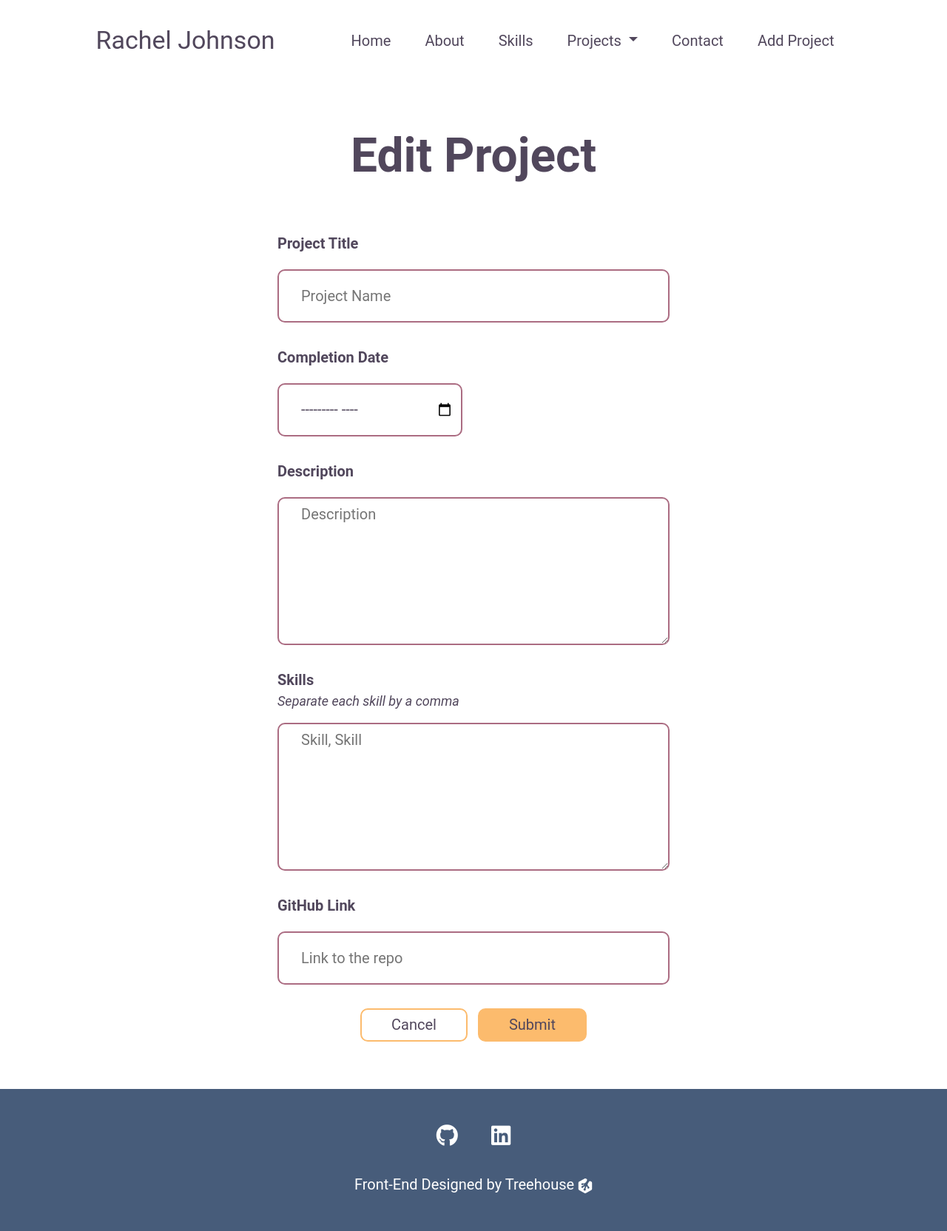
After one commit to rachelktyjohnson/treehouse-py-project5, a Flask app: template templates/project_edit.html in a window 1280 px wide. The commit adds this page. Shown: the whole page at 74% size. Run offline with Flask 2, Linux system fonts and the light colour scheme; the template is opened without the code that fills it, so the values that code supplies are empty.

Commit message:
Add edit project functionality

```diff
--- a/app.py
+++ b/app.py
@@ -1,5 +1,6 @@
 from flask import (render_template, request, redirect, url_for)
 from models import db, Project, app
+import datetime
 
 
 @app.context_processor
@@ -20,20 +21,30 @@ def about():
 
 @app.route('/projects/new')
 def project_new():
-    return render_template('projectform.html')
+    return render_template('project_add.html')
 
 
 @app.route('/projects/<project_id>')
 def project_view(project_id):
     project = Project.query.get_or_404(project_id)
     project.skills_list = project.skills.split(',')
-
     return render_template('detail.html', project=project)
 
 
-@app.route('/projects/<project_id>/edit')
+@app.route('/projects/<project_id>/edit', methods=['GET', 'POST'])
 def project_edit(project_id):
-    return render_template('projectform.html')
+    project = Project.query.get_or_404(project_id)
+    if request.form:
+        project.title = request.form['title']
+        year = request.form['date'][0:4]
+        month = request.form['date'][5:7]
+        project.date = datetime.datetime.strptime(f'{year}/{month}/01', '%Y/%m/%d')
+        project.description = request.form['desc']
+        project.skills = request.form['skills']
+        project.repo = request.form['github']
+        db.session.commit()
+        return redirect(url_for('project_view', project_id=project.id))
+    return render_template('project_edit.html', project=project)
 
 
 @app.route("/projects/<project_id>/delete")
--- a/templates/detail.html
+++ b/templates/detail.html
@@ -5,7 +5,7 @@
 {% block content %}
     <section class="header">
         <h1>{{ project.title }}</h1>
-        <p>{{ project.date.strftime("%m/%d/%Y") }}</p>
+        <p>{{ project.date.strftime("%B %Y") }}</p>
         <a target="_blank" href="{{project.repo}}" class="github-btn">
             <i class="fab fa-github"></i>
             View on GitHub
@@ -27,7 +27,7 @@
         <div id="triangle6"></div>
     </section>
     <section id="edit-delete">
-        <a href="#">
+        <a href="{{ url_for('project_edit', project_id=project.id) }}">
             <i class="fas fa-edit"></i>
             Edit
         </a>
--- /dev/null
+++ b/templates/project_edit.html
@@ -0,0 +1,26 @@
+{% extends 'layout.html' %}
+
+{% block content %}
+    <section class="header">
+        <h1>Edit Project</h1>
+    </section>
+    <section id="form">
+        <form action="{{ url_for('project_edit', project_id=project.id) }}" method="POST">
+            <label for="title">Project Title</label>
+            <input type="text" name="title" id="title" placeholder="Project Name" required value="{{ project.title }}">
+            <label for="date">Completion Date</label>
+            <input type="month" name="date" id="date" required value="{{ project.date.strftime("%Y-%m") }}">
+            <label for="description">Description</label>
+            <textarea name="desc" id="description" cols="30" rows="20" placeholder="Description" required>{{ project.description }}</textarea>
+            <label for="skills-list" id="skills-label">Skills</label>
+            <p>Separate each skill by a comma</p>
+            <textarea name="skills" id="skills-list" cols="30" rows="10" placeholder="Skill, Skill" required>{{ project.skills }}</textarea>
+            <label for="github">GitHub Link</label>
+            <input type="url" name="github" id="github" placeholder="Link to the repo" required value="{{ project.repo }}">
+            <div>
+                <button type="reset">Cancel</button>
+                <button type="submit">Submit</button>
+            </div>
+        </form>
+    </section>
+{% endblock %}
```
Also changed, not shown: templates/project_add.html (renamed from templates/projectform.html).
